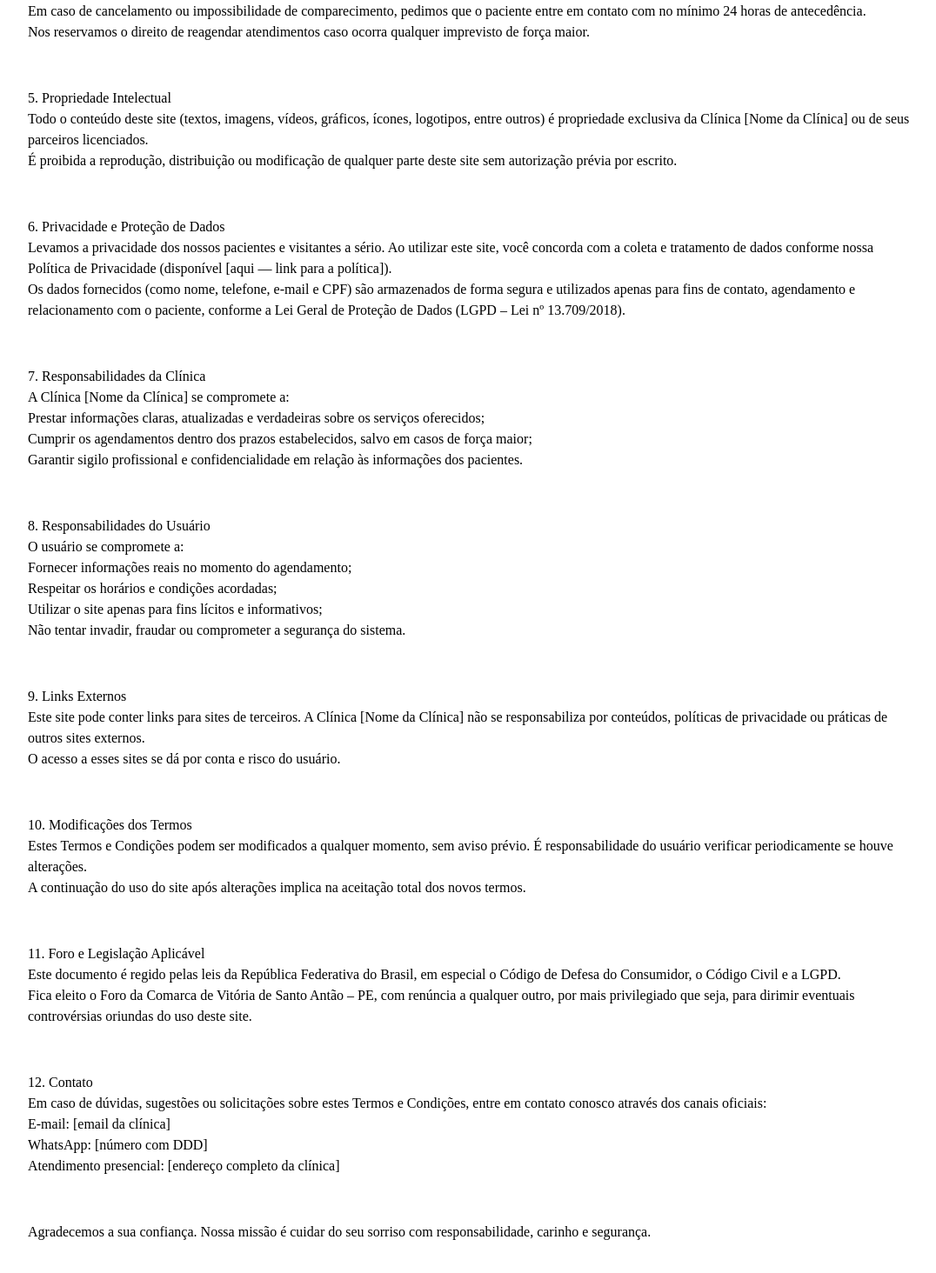
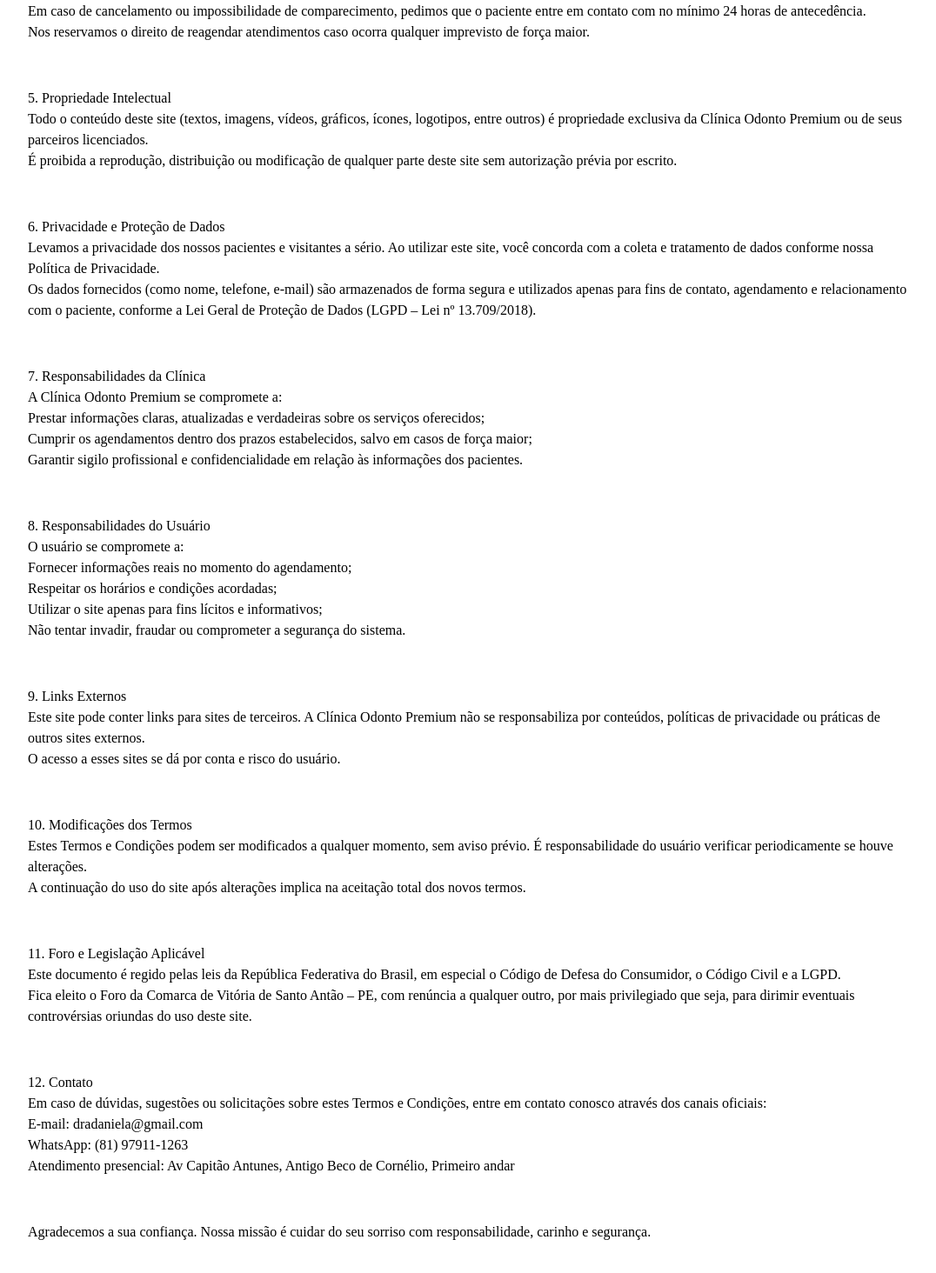
Before and after one commit to wemersonmatheuss/odonto-premium, a React (Vite) app: page /termos in a window 1280 px wide. Shown: the part 1012-2476 px from the top of the page at 87% size, without its empty margins (101-1177 px from the left). Built offline with nearby package versions, Linux system fonts and the light colour scheme.

Commit message:
style: editando termos e condições

```diff
--- a/src/pages/TermosCondicoes.tsx
+++ b/src/pages/TermosCondicoes.tsx
@@ -70,21 +70,21 @@
 
                 <p>
                     5. Propriedade Intelectual <br />
-                    Todo o conteúdo deste site (textos, imagens, vídeos, gráficos, ícones, logotipos, entre outros) é propriedade exclusiva da Clínica [Nome da Clínica] ou de seus parceiros licenciados. <br />
+                    Todo o conteúdo deste site (textos, imagens, vídeos, gráficos, ícones, logotipos, entre outros) é propriedade exclusiva da Clínica Odonto Premium ou de seus parceiros licenciados. <br />
 
                     É proibida a reprodução, distribuição ou modificação de qualquer parte deste site sem autorização prévia por escrito.
                 </p>
 
                 <p>
                     6. Privacidade e Proteção de Dados <br />
-                    Levamos a privacidade dos nossos pacientes e visitantes a sério. Ao utilizar este site, você concorda com a coleta e tratamento de dados conforme nossa Política de Privacidade (disponível [aqui — link para a política]). <br />
+                    Levamos a privacidade dos nossos pacientes e visitantes a sério. Ao utilizar este site, você concorda com a coleta e tratamento de dados conforme nossa Política de Privacidade. <br />
 
-                    Os dados fornecidos (como nome, telefone, e-mail e CPF) são armazenados de forma segura e utilizados apenas para fins de contato, agendamento e relacionamento com o paciente, conforme a Lei Geral de Proteção de Dados (LGPD – Lei nº 13.709/2018).
+                    Os dados fornecidos (como nome, telefone, e-mail) são armazenados de forma segura e utilizados apenas para fins de contato, agendamento e relacionamento com o paciente, conforme a Lei Geral de Proteção de Dados (LGPD – Lei nº 13.709/2018).
                 </p>
 
                 <p>
                     7. Responsabilidades da Clínica <br />
-                    A Clínica [Nome da Clínica] se compromete a: <br />
+                    A Clínica Odonto Premium se compromete a: <br />
 
                     Prestar informações claras, atualizadas e verdadeiras sobre os serviços oferecidos; <br />
 
@@ -108,7 +108,7 @@
 
                 <p>
                     9. Links Externos <br />
-                    Este site pode conter links para sites de terceiros. A Clínica [Nome da Clínica] não se responsabiliza por conteúdos, políticas de privacidade ou práticas de outros sites externos. <br />
+                    Este site pode conter links para sites de terceiros. A Clínica Odonto Premium não se responsabiliza por conteúdos, políticas de privacidade ou práticas de outros sites externos. <br />
 
                     O acesso a esses sites se dá por conta e risco do usuário.
                 </p>
@@ -131,11 +131,11 @@
                     12. Contato <br />
                     Em caso de dúvidas, sugestões ou solicitações sobre estes Termos e Condições, entre em contato conosco através dos canais oficiais: <br />
 
-                    E-mail: [email da clínica] <br />
+                    E-mail: dradaniela@gmail.com <br />
 
-                    WhatsApp: [número com DDD] <br />
+                    WhatsApp: (81) 97911-1263 <br />
 
-                    Atendimento presencial: [endereço completo da clínica]
+                    Atendimento presencial: Av Capitão Antunes, Antigo Beco de Cornélio, Primeiro andar
                 </p>
 
                 <p>
```
Also changed, not shown: vercel.json (added).
